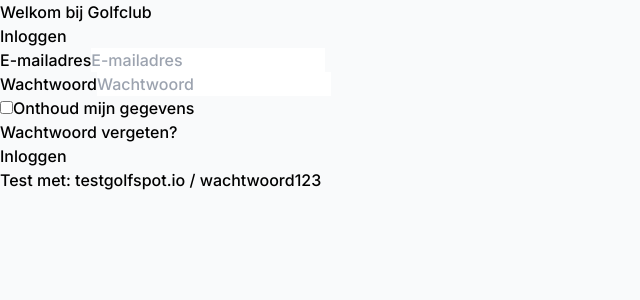
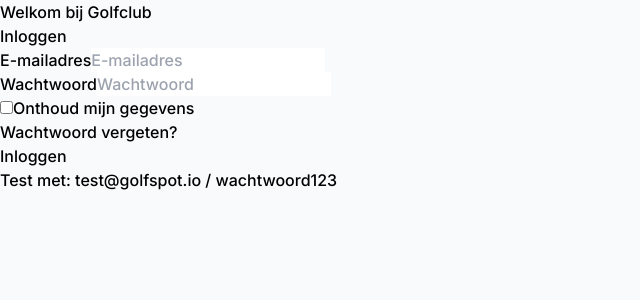
Before and after one commit to gmachielsen/oefenopdracht, a Vue app in the folder client/: page /login in a window 1280 px wide. Shown: the top 300 px of the page, without its empty margins (0-640 px from the left). Built offline with nearby package versions, Linux system fonts and the light colour scheme; the HTML template or start-up script is replaced by a standard one.

Commit message:
removed testcredentials from the en and nl.json

```diff
--- a/client/src/locales/en.json
+++ b/client/src/locales/en.json
@@ -25,7 +25,6 @@
     "loginFailed": "Login failed",
     "rememberMe": "Remember my credentials",
     "forgotPassword": "Forgot password?",
-    "testCredentials": "Test with: test{at}golfspot.io / wachtwoord123",
     "validation": {
       "emailRequired": "Email is required",
       "emailInvalid": "Please enter a valid email address",
--- a/client/src/locales/nl.json
+++ b/client/src/locales/nl.json
@@ -25,7 +25,6 @@
     "loginFailed": "Inloggen mislukt",
     "rememberMe": "Onthoud mijn gegevens",
     "forgotPassword": "Wachtwoord vergeten?",
-    "testCredentials": "Test met: test{at}golfspot.io / wachtwoord123",
     "validation": {
       "emailRequired": "E-mail is verplicht",
       "emailInvalid": "Voer een geldig e-mailadres in",
--- a/client/src/views/auth/login/components/LoginForm.vue
+++ b/client/src/views/auth/login/components/LoginForm.vue
@@ -145,7 +145,7 @@
 </template>
 
 <script setup lang="ts">
-import { ref, computed } from "vue";
+import { ref } from "vue";
 import { useI18n } from "vue-i18n";
 import { authService } from "../../../../services/authService";
 import InputField from "../../../../components/ui/InputField.vue";
@@ -163,9 +163,7 @@ const errorMessage = ref("");
 const emailError = ref("");
 const passwordError = ref("");
 
-const testCredentialsText = computed(() => {
-  return t("auth.testCredentials").replace("{at}", "@");
-});
+const testCredentialsText = "Test met: test@golfspot.io / wachtwoord123";
 
 const clearErrors = () => {
   errorMessage.value = "";
```
